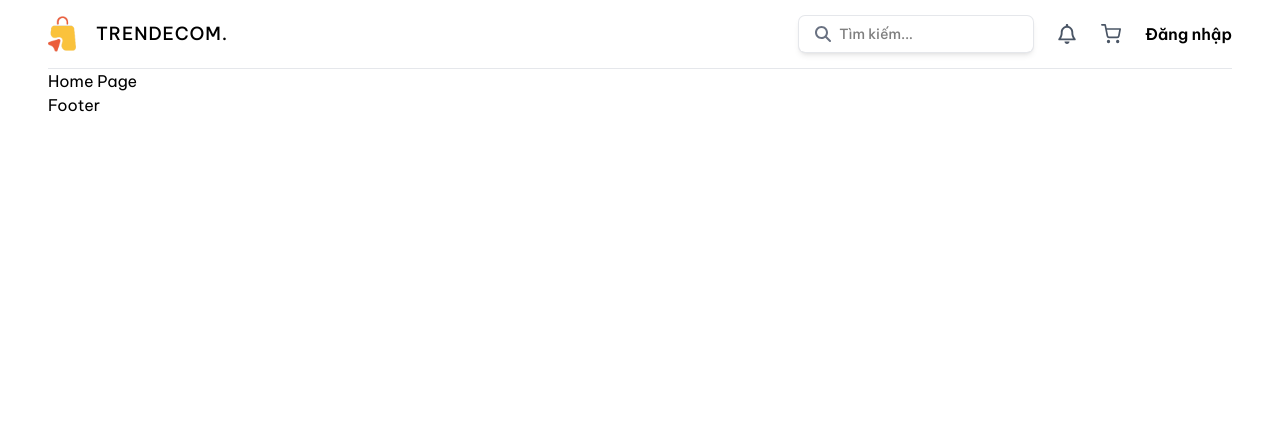
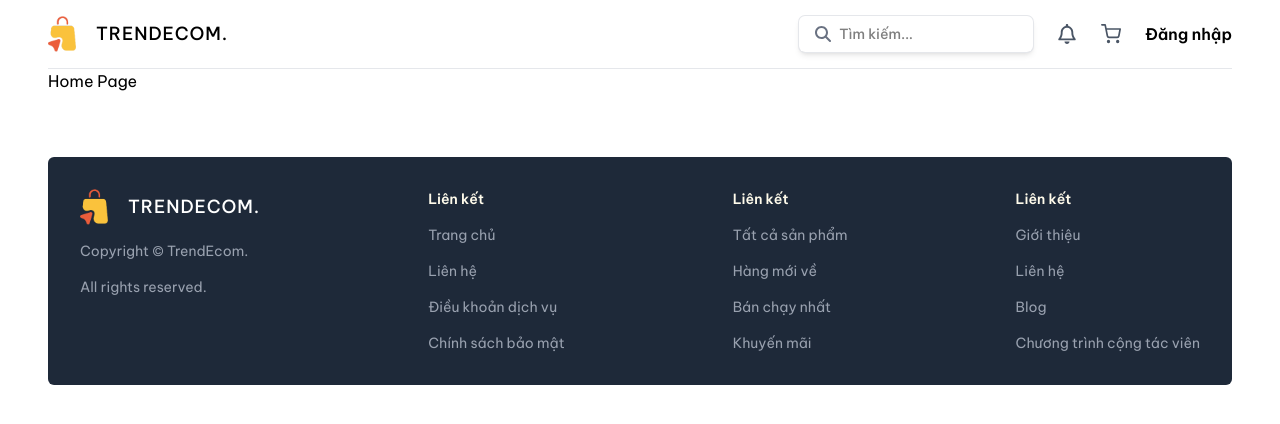
Before and after one commit to QuangHaDev2004/trend-ecom, a Next.js app: page / in a window 1280 px wide. Shown: the top 424 px of the page. Built offline with nearby package versions, Linux system fonts and the light colour scheme.

Commit message:
footer feature

```diff
--- a/package.json
+++ b/package.json
@@ -22,6 +22,8 @@
     "@types/react-dom": "^19",
     "eslint": "^9",
     "eslint-config-next": "15.5.3",
+    "prettier": "^3.6.2",
+    "prettier-plugin-tailwindcss": "^0.6.14",
     "tailwindcss": "^4",
     "typescript": "^5"
   }
--- a/src/components/Footer/Footer.tsx
+++ b/src/components/Footer/Footer.tsx
@@ -1,7 +1,49 @@
+import Image from "next/image";
+import Link from "next/link";
+
 export const Footer = () => {
   return (
     <>
-      <div className="">Footer</div>
+      <div className="mt-16 flex flex-col items-center gap-8 rounded-md bg-gray-800 p-8 md:flex-row md:items-start md:justify-between md:gap-0">
+        <div className="flex flex-col items-center gap-4 md:items-start">
+          <Link href="/" className="flex items-center gap-3">
+            <Image
+              src="/assets/images/logo.png"
+              alt="TrendEcom"
+              width={200}
+              height={200}
+              className="h-9 w-9 object-cover"
+            />
+            <p className="hidden text-lg font-medium tracking-wider text-white md:block">
+              TRENDECOM.
+            </p>
+          </Link>
+          <p className="text-sm text-gray-400">Copyright © TrendEcom.</p>
+          <p className="text-sm text-gray-400">All rights reserved.</p>
+        </div>
+        <div className="flex flex-col items-center gap-4 text-sm text-gray-400 md:items-start">
+          <p className="font-semibold text-amber-50">Liên kết</p>
+          <Link href="">Trang chủ</Link>
+          <Link href="">Liên hệ</Link>
+          <Link href="">Điều khoản dịch vụ</Link>
+          <Link href="">Chính sách bảo mật</Link>
+        </div>
+        <div className="flex flex-col items-center gap-4 text-sm text-gray-400 md:items-start">
+          <p className="font-semibold text-amber-50">Liên kết</p>
+          <Link href="">Tất cả sản phẩm</Link>
+          <Link href="">Hàng mới về</Link>
+          <Link href="">Bán chạy nhất</Link>
+          <Link href="">Khuyến mãi</Link>
+        </div>
+
+        <div className="flex flex-col items-center gap-4 text-sm text-gray-400 md:items-start">
+          <p className="font-semibold text-amber-50">Liên kết</p>
+          <Link href="">Giới thiệu</Link>
+          <Link href="">Liên hệ</Link>
+          <Link href="">Blog</Link>
+          <Link href="">Chương trình cộng tác viên</Link>
+        </div>
+      </div>
     </>
-  )
-}
+  );
+};
```
Also changed, not shown: 2 other files (tests, documents, lock files or other folders).
